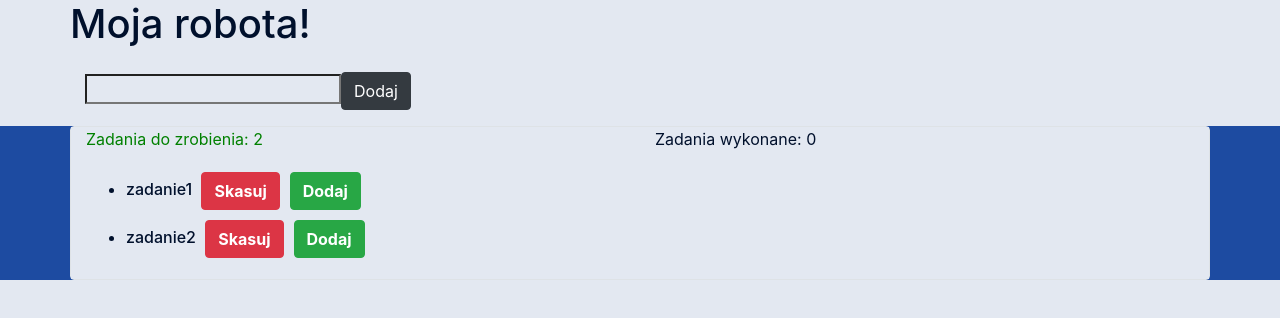
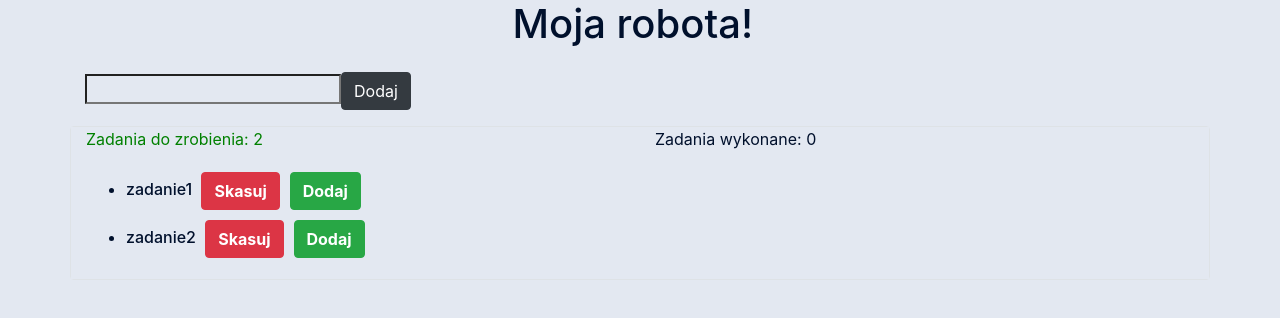
Before and after one commit to cashnalot/angular-todo, an Angular app: page / in a window 1280 px wide. Shown: the top 318 px of the page. Built offline with nearby package versions, Linux system fonts and the light colour scheme.

Commit message:
zmiana koloru tła i ramka

```diff
--- a/src/app/app.component.html
+++ b/src/app/app.component.html
@@ -2,7 +2,11 @@
   <div class="row">
     <div class="container">
       <div class="row">
-        <app-header></app-header>
+        <div class="col"></div>
+        <div class="col-3">
+          <app-header></app-header>
+        </div>
+        <div class="col"></div>
       </div>
 
       <div class="row my-3 mx-auto">
@@ -11,8 +15,8 @@
     </div>
   </div>
 
-  <div class="row main">
-    <div class="container border rounded">
+  <div class="row">
+    <div class="container border rounded main">
       <div class="row">
         <div class="col-sm">
           <app-todo-task></app-todo-task>
--- a/src/app/app.component.scss
+++ b/src/app/app.component.scss
@@ -1,3 +1,3 @@
 .main{
-  background-color: rgb(29, 75, 161);
+  background-color: rgb(235, 235, 235);
 }
```
